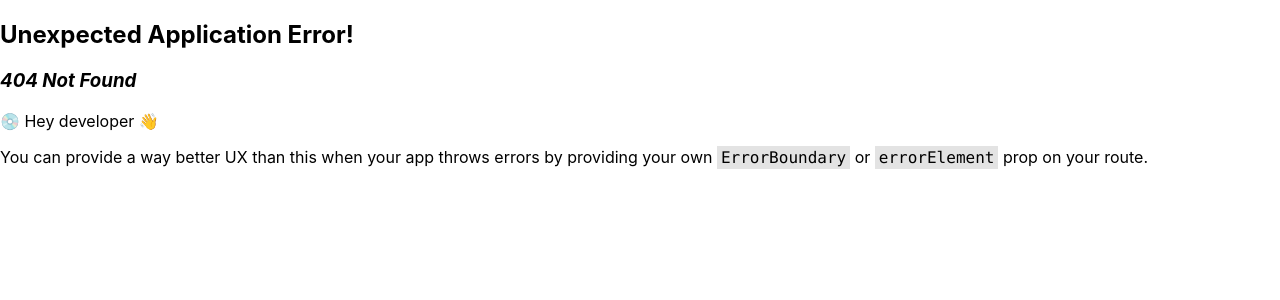
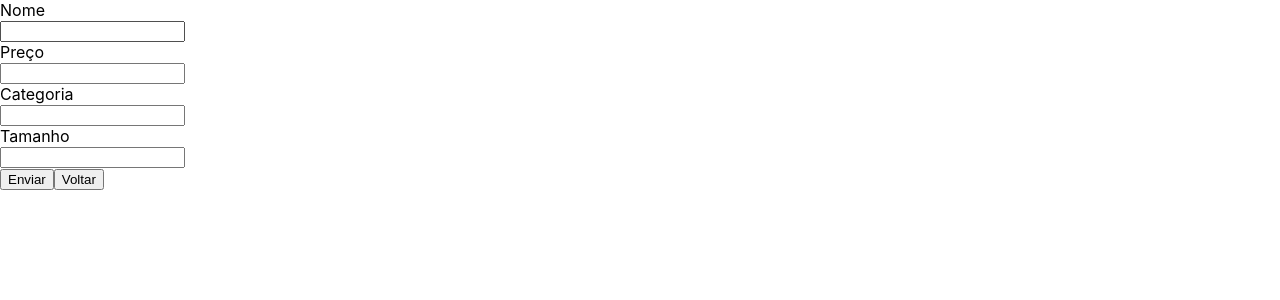
Before and after one commit to felipedr/pizzaria, a React (Create React App) app in the folder client/: page /produtos/adicionar in a window 1280 px wide. Before the commit this address had no page. Shown: the top 300 px of the page. Built offline with nearby package versions, Linux system fonts and the light colour scheme.

Commit message:
Form and Listagem de Produtos
Adicionei os arquivos de Form e Listagem de Produtos

```diff
--- /dev/null
+++ b/client/src/products/FormProdutos.js
@@ -0,0 +1,78 @@
+import React, { useState } from 'react';
+
+function FormProdutos() {
+
+  const [valores, setValores] = useState(
+    {
+      nome: '',
+      adicional: false,
+      valor: 0
+    }
+  )
+
+  const handleNameChange = (event) => {
+    setValores({ ...valores, nome: event.target.value });
+  }
+
+  const handlePrecoChange = (event) => {
+    setValores({ ...valores, preco: event.target.value });
+  }
+
+  const handleCategoriaChange = (event) => {
+    setValores({ ...valores, categoria: event.target.value });
+  }
+
+  const handleTamanhoChange = (event) => {
+    setValores({ ...valores, tamanho: event.target.value });
+  }
+
+  const handleSubmit = (event) => {
+    event.preventDefault();
+
+    const myHeaders = new Headers({
+      "Content-Type": "application/json"
+    });
+
+    fetch('/api/adicionar_produto', {
+      method: 'POST',
+      body: JSON.stringify(valores),
+      headers: myHeaders
+    })
+    .finally((res) => {
+      window.location='/produtos'
+    })
+  }
+
+  return (
+    <form onSubmit={handleSubmit}>
+      <label>
+        Nome
+        <br/>
+        <input type="text" maxlength={30} value={valores.nome} onChange={handleNameChange} required={true}/>
+      </label>
+      <br/>
+      <label>
+        Preço
+        <br/>
+        <input type="number"  value={valores.preco} onChange={handlePrecoChange}/>
+      </label>
+      <br/>
+      <label>
+        Categoria
+        <br/>
+        <input type="text" maxlength={30} value={valores.categoria} onChange={handleCategoriaChange}/>
+      </label>
+      <br/>
+      <label>
+        Tamanho
+        <br/>
+        <input type="text" maxlength={30} value={valores.tamanho} onChange={handleTamanhoChange}/>
+      </label>
+      <br/>
+      <input type="submit" value="Enviar" />
+      <a href="/produtos"><input type="button" value="Voltar" /></a>
+    </form>
+  );
+}
+
+export default FormProdutos;
--- /dev/null
+++ b/client/src/products/ListagemProdutos.js
@@ -0,0 +1,50 @@
+import React, { useState, useEffect } from 'react';
+import Table from '@mui/material/Table';
+import TableBody from '@mui/material/TableBody';
+import TableCell from '@mui/material/TableCell';
+import TableContainer from '@mui/material/TableContainer';
+import TableHead from '@mui/material/TableHead';
+import TableRow from '@mui/material/TableRow';
+import Paper from '@mui/material/Paper';
+
+function ListagemProdutos() {
+  const [rows, setRows] = useState([])
+
+  useEffect(() => {
+    fetch('/api/listar_produtos')
+     .then((res) => res.json())
+     .then((data) => setRows(data))
+  }, [])
+
+  return (
+    <>
+      <a href="/produtos/adicionar"><input type="button" value="Adicionar Produto" /></a>
+      <TableContainer component={Paper}>
+        <Table sx={{ width: 650 }} aria-label="simple table">
+          <TableHead>
+            <TableRow>
+              <TableCell>ID</TableCell>
+              <TableCell>Nome</TableCell>
+              <TableCell>Preço</TableCell>
+              <TableCell>Categoria</TableCell>
+              <TableCell>Tamanho</TableCell>
+            </TableRow>
+          </TableHead>
+          <TableBody>
+            {rows.map((row) => (
+              <TableRow>
+                <TableCell>{row.id}</TableCell>
+                <TableCell>{row.nome}</TableCell>
+                <TableCell>{row.preco}</TableCell>
+                <TableCell>{row.categoria}</TableCell>
+                <TableCell>{row.tamanho}</TableCell>
+              </TableRow>
+            ))}
+          </TableBody>
+        </Table>
+      </TableContainer>
+    </>
+  );
+}
+
+export default ListagemProdutos;
```
Also changed, not shown: client/src/routes.js (+10 -0 lines).
